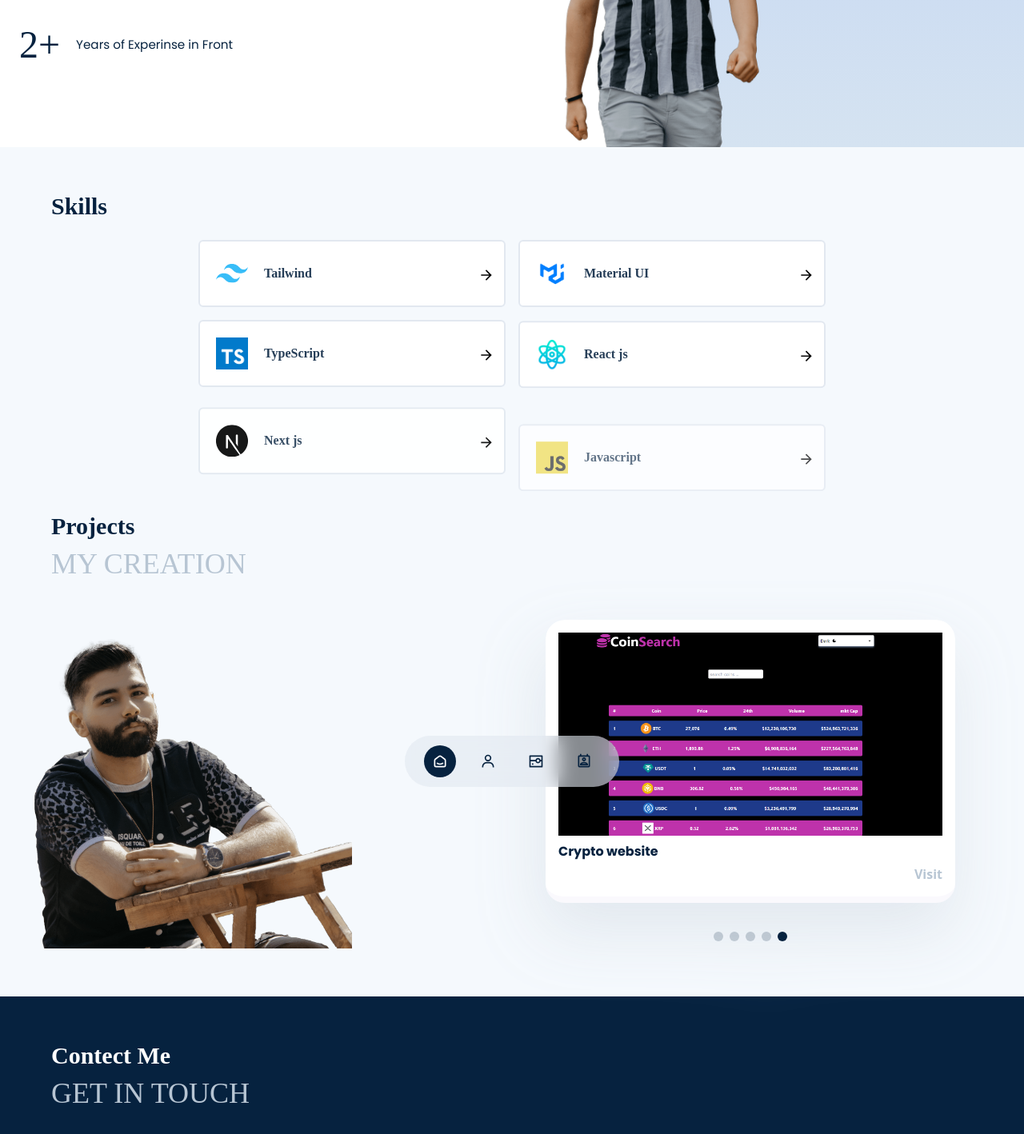
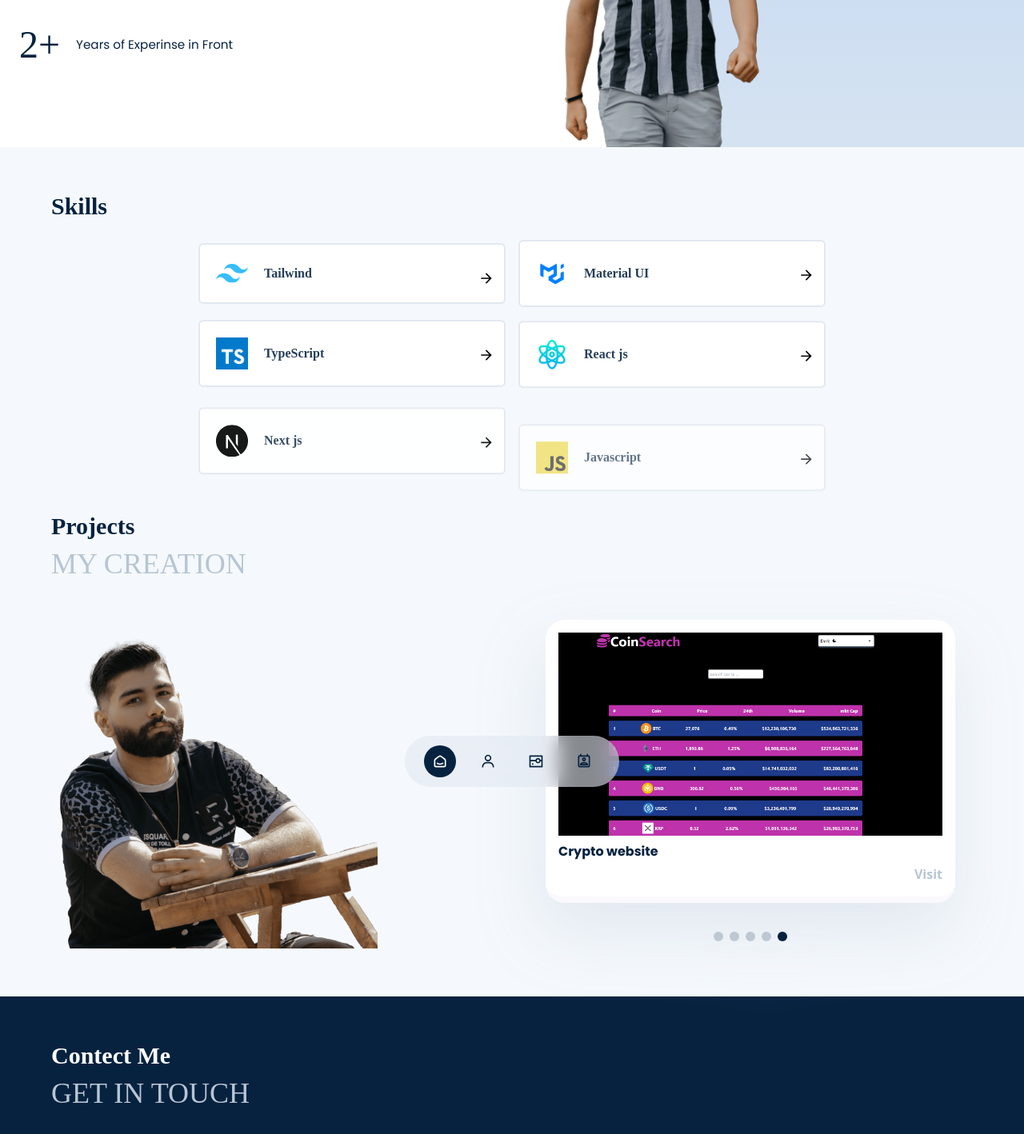
Before and after one commit to amirmmd-hmzv/Vite_portfolio, a React (Vite) app: page / in a window 1280 px wide. Shown: the part 616-2034 px from the top of the page at 80% size. Built offline with nearby package versions, Linux system fonts and the light colour scheme; a web font is replaced by a local one.

Commit message:
aff some responsive

```diff
--- a/index.html
+++ b/index.html
@@ -4,10 +4,12 @@
     <meta charset="UTF-8" />
     <link rel="icon" type="image/svg+xml" href="/vite.svg" />
     <meta name="viewport" content="width=device-width, initial-scale=1.0" />
+
     <title>React Portfolio</title>
   </head>
   <body>
     <div id="root"></div>
     <script type="module" src="/src/main.jsx"></script>
+
   </body>
 </html>
--- a/package.json
+++ b/package.json
@@ -15,8 +15,6 @@
     "react-dom": "^18.2.0",
     "react-hot-toast": "^2.4.0",
     "react-icons": "^4.6.0",
-    "react-lazy-load": "^4.0.1",
-    "react-lazy-load-image-component": "^1.5.6",
     "react-modal": "^3.16.1",
     "react-tailwind": "^0.0.0",
     "swiper": "^8.4.4"
--- a/src/App.jsx
+++ b/src/App.jsx
@@ -11,6 +11,10 @@ import "aos/dist/aos.css";
 const now = new Date();
 
 const App = () => {
+  const handleInstallClick = async () => {
+    const registration = await navigator.serviceWorker.ready;
+    registration.showInstallPrompt();
+  };
   useEffect(() => {
     Aos.init({
       duration: 1800,
@@ -28,6 +32,7 @@ const App = () => {
       <footer className="p-3 text-center">
         <h6 className="mb-3">Amir Mohammad Hamzavi</h6>
         <p>© All CopyRights Reserved {now.getFullYear()}</p>
+
       </footer>
     </div>
   );
--- a/src/components/Projects.jsx
+++ b/src/components/Projects.jsx
@@ -27,7 +27,7 @@ const Projects = () => {
           src={Projects.image}
           alt="..."
           data-aos="fade-right"
-          className="max-w-[45vw] hidden sm:flex min-w-[22rem]  justify-center pr-14  lg:p-10  relative  lg:right-40"
+          className="max-w-[45vw] hidden sm:flex   justify-center pr-14  lg:p-10  relative  lg:right-32"
           loading="lazy"
         />
 
--- a/src/components/Skills.jsx
+++ b/src/components/Skills.jsx
@@ -28,7 +28,7 @@ const Skills = () => {
     <section className="min-h-fit bg-bg_light_primary" id="skills">
 
       {/* content */}
-      <div className="md:container px-5  py-14">
+      <div className="sm:container px-5  py-14">
         <h2 className="title" data-aos="fade-down">
           {skills.title}
         </h2>
@@ -36,7 +36,7 @@ const Skills = () => {
           {skills.subtitle}
         </h4>
         <br />
-        <div className="flex flex-wrap gap-4 justify-center">
+        <div className="grid grid-cols-1  sm:grid-cols-2   lg:flex lg:flex-wrap place-items-center place-content-center gap-4">
           {skills.skills_content.map((skill, i) => (
             <div
               key={i}
--- a/vite.config.js
+++ b/vite.config.js
@@ -1,9 +1,9 @@
-import { defineConfig } from 'vite'
-import react from '@vitejs/plugin-react'
+import { defineConfig } from "vite";
+import react from "@vitejs/plugin-react";
 
 // https://vitejs.dev/config/
 export default defineConfig({
   assetsInclude: ["**/*.PNG"],
-
-  plugins: [react()]
-})
+  base: "./",
+	plugins: [react()],
+});
```
Also changed, not shown: 1 other file (tests, documents, lock files or other folders).
